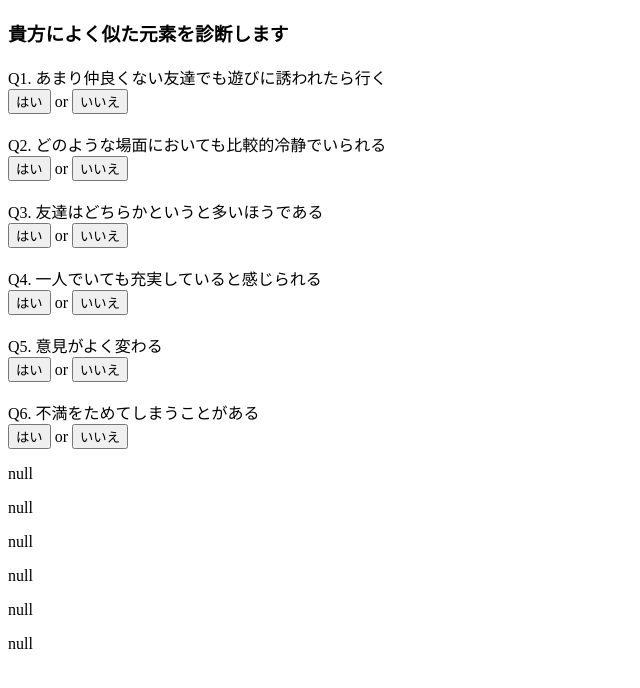
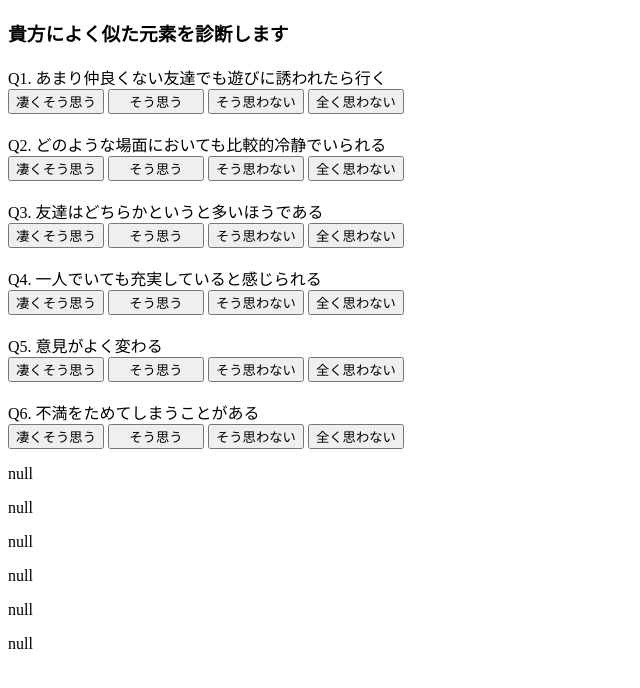
Before and after one commit to rigakubu-of-kmgy/element, a plain HTML site: page index.html in a window 1280 px wide. Shown: the part 70-758 px from the top of the page, without its empty margins (0-640 px from the left). Drawn offline with Linux system fonts and the light colour scheme.

Commit message:
forth commit

```diff
--- a/index.html
+++ b/index.html
@@ -10,22 +10,28 @@
     <h1>元素診断</h1>
     <h3>貴方によく似た元素を診断します</h3>
     <a>Q1. あまり仲良くない友達でも遊びに誘われたら行く<br></a>
-    <button type="button" onclick="yes1()">はい</button> or <button type="button" onclick="no1()">いいえ</button>
+    <button type="button" onclick="Hyes1()">凄くそう思う</button> <button type="button" onclick="Lyes1()">そう思う　　</button>
+    <button type="button" onclick="Lno1()">そう思わない</button> <button type="button" onclick="Hno1()">全く思わない</button>
 
     <a><br><br>Q2. どのような場面においても比較的冷静でいられる<br></a>
-    <button type="button" onclick="yes2()">はい</button> or <button type="button" onclick="no2()">いいえ</button>
+    <button type="button" onclick="Hyes2()">凄くそう思う</button> <button type="button" onclick="Lyes2()">そう思う　　</button>
+    <button type="button" onclick="Lno2()">そう思わない</button> <button type="button" onclick="Hno2()">全く思わない</button>
 
     <a><br><br>Q3. 友達はどちらかというと多いほうである<br></a>
-    <button type="button" onclick="yes3()">はい</button> or <button type="button" onclick="no3()">いいえ</button>
+    <button type="button" onclick="Hyes3()">凄くそう思う</button> <button type="button" onclick="Lyes3()">そう思う　　</button>
+    <button type="button" onclick="Lno3()">そう思わない</button> <button type="button" onclick="Hno3()">全く思わない</button>
 
     <a><br><br>Q4. 一人でいても充実していると感じられる<br></a>
-    <button type="button" onclick="yes4()">はい</button> or <button type="button" onclick="no4()">いいえ</button>
+    <button type="button" onclick="Hyes4()">凄くそう思う</button> <button type="button" onclick="Lyes4()">そう思う　　</button>
+    <button type="button" onclick="Lno4()">そう思わない</button> <button type="button" onclick="Hno4()">全く思わない</button>
 
     <a><br><br>Q5. 意見がよく変わる<br></a>
-    <button type="button" onclick="yes5()">はい</button> or <button type="button" onclick="no5()">いいえ</button>
+    <button type="button" onclick="Hyes5()">凄くそう思う</button> <button type="button" onclick="Lyes5()">そう思う　　</button>
+    <button type="button" onclick="Lno5()">そう思わない</button> <button type="button" onclick="Hno5()">全く思わない</button>
 
     <a><br><br>Q6. 不満をためてしまうことがある<br></a>
-    <button type="button" onclick="yes6()">はい</button> or <button type="button" onclick="no6()">いいえ</button>
+    <button type="button" onclick="Hyes6()">凄くそう思う</button> <button type="button" onclick="Lyes6()">そう思う　　</button>
+    <button type="button" onclick="Lno6()">そう思わない</button> <button type="button" onclick="Hno6()">全く思わない</button>
 
     <p id="result1">null</p>
     <p id="result2">null</p>
@@ -41,24 +47,40 @@ let count4 = 0;
 let count5 = 0;
 let count6 = 0;
 
+let w = 4;
+let x = 3;
+let y = 2;
+let z = 1;
 
-function yes1() { count1 = 1; document.getElementById("result1").textContent = count1; }
-function no1() { count1 = 0; document.getElementById("result1").textContent = count1; }
+function Hyes1() { count1 = w; document.getElementById("result1").textContent = count1; }
+function Lyes1() { count1 = x; document.getElementById("result1").textContent = count1; }
+function Lno1()  { count1 = y; document.getElementById("result1").textContent = count1; }
+function Hno1()  { count1 = z; document.getElementById("result1").textContent = count1; }
 
-function yes2() { count2 = 1; document.getElementById("result2").textContent = count2; }
-function no2() { count2 = 0; document.getElementById("result2").textContent = count2; }
+function Hyes2() { count2 = w; document.getElementById("result2").textContent = count2; }
+function Lyes2() { count2 = x; document.getElementById("result2").textContent = count2; }
+function Lno2()  { count2 = y; document.getElementById("result2").textContent = count2; }
+function Hno2()  { count2 = z; document.getElementById("result2").textContent = count2; }
 
-function yes3() { count3 = 1; document.getElementById("result3").textContent = count3; }
-function no3() { count3 = 0; document.getElementById("result3").textContent = count3; }
+function Hyes3() { count3 = w; document.getElementById("result3").textContent = count3; }
+function Lyes3() { count3 = x; document.getElementById("result3").textContent = count3; }
+function Lno3()  { count3 = y; document.getElementById("result3").textContent = count3; }
+function Hno3()  { count3 = z; document.getElementById("result3").textContent = count3; }
 
-function yes4() { count4 = 1; document.getElementById("result4").textContent = count4; }
-function no4() { count4 = 0; document.getElementById("result4").textContent = count4; }
+function Hyes4() { count4 = w; document.getElementById("result4").textContent = count4; }
+function Lyes4() { count4 = x; document.getElementById("result4").textContent = count4; }
+function Lno4()  { count4 = y; document.getElementById("result4").textContent = count4; }
+function Hno4()  { count4 = z; document.getElementById("result4").textContent = count4; }
 
-function yes5() { count5 = 1; document.getElementById("result5").textContent = count5; }
-function no5() { count5 = 0; document.getElementById("result5").textContent = count5; }
+function Hyes5() { count5 = w; document.getElementById("result5").textContent = count5; }
+function Lyes5() { count5 = x; document.getElementById("result5").textContent = count5; }
+function Lno5()  { count5 = y; document.getElementById("result5").textContent = count5; }
+function Hno5()  { count5 = z; document.getElementById("result5").textContent = count5; }
 
-function yes6() { count6 = 1; document.getElementById("result6").textContent = count6; }
-function no6() { count6 = 0; document.getElementById("result6").textContent = count6; }
+function Hyes6() { count6 = w; document.getElementById("result6").textContent = count6; }
+function Lyes6() { count6 = x; document.getElementById("result6").textContent = count6; }
+function Lno6()  { count6 = y; document.getElementById("result6").textContent = count6; }
+function Hno6()  { count6 = z; document.getElementById("result6").textContent = count6; }
 </script>
 </body>
 </html>
```
